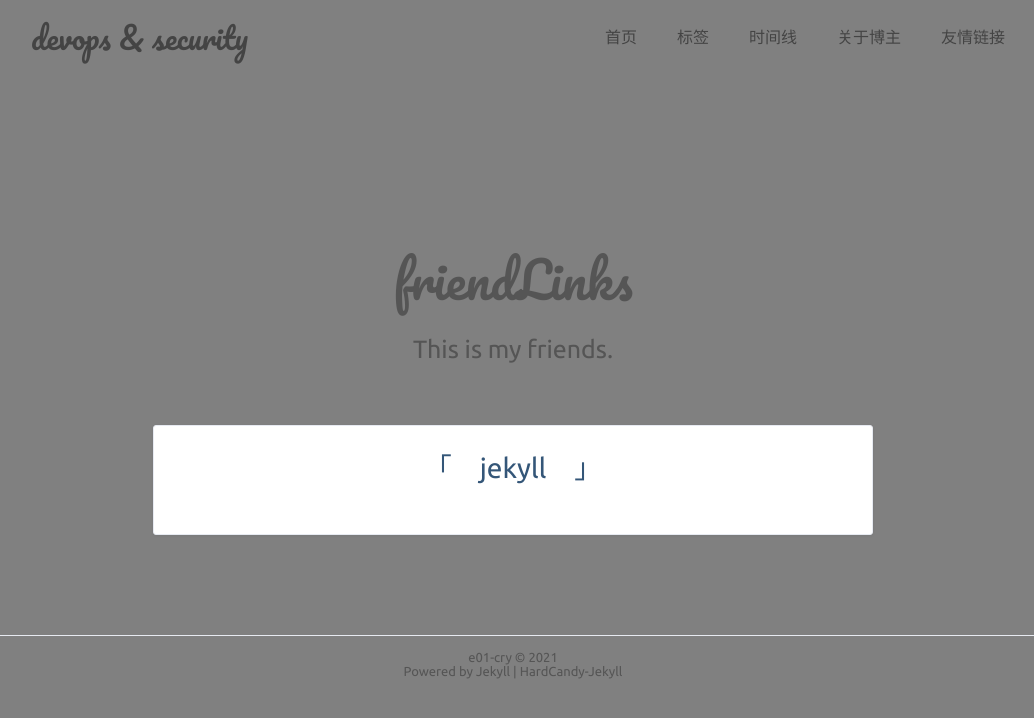
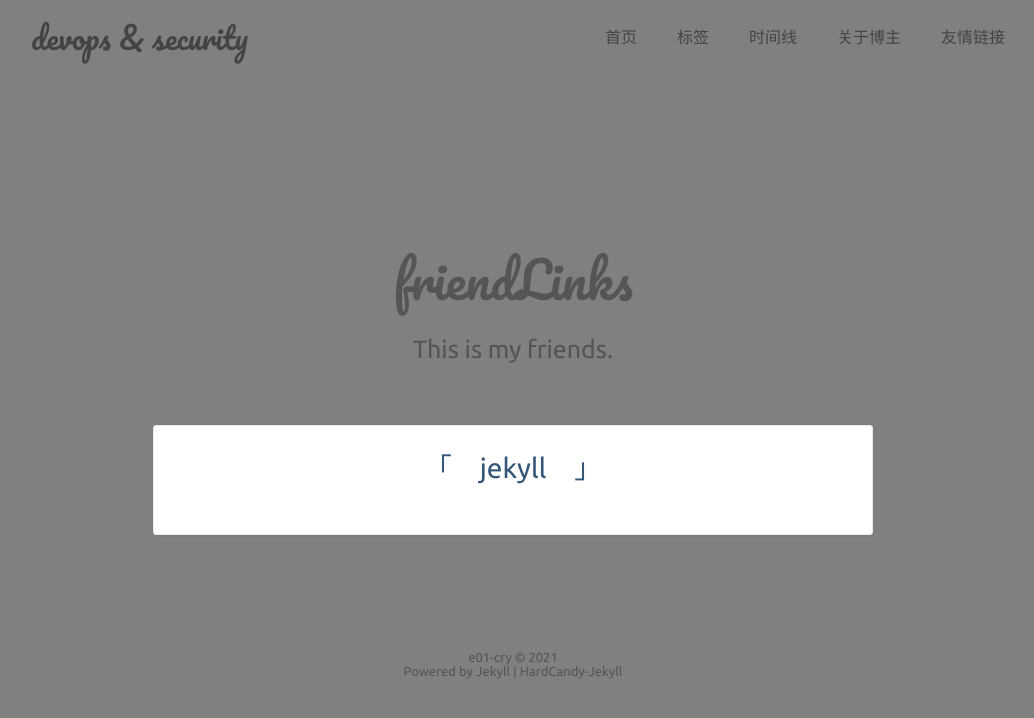
Before and after one commit to e01-cry/e01-cry.github.io, a Jekyll site: the page built from friendLink.html, in a window 1280 px wide. Shown: the top 718 px of the page, without its empty margins (127-1161 px from the left). Built offline with Jekyll 4.4.1, drawn with Linux system fonts in a browser that asks for light colours.

Commit message:
update blog

```diff
--- a/assets/css/style.css
+++ b/assets/css/style.css
@@ -315,7 +315,8 @@ a{
 #bottom{
   height: 75px;
   width: 100%;
-  border-top: 1px solid #e7eaf1;
+  /*border-top: 1px solid #e7eaf1;*/
+  border-top: 1px solid grey;
   margin-top: 30px;
   text-align: center;
   color: #555;
```
